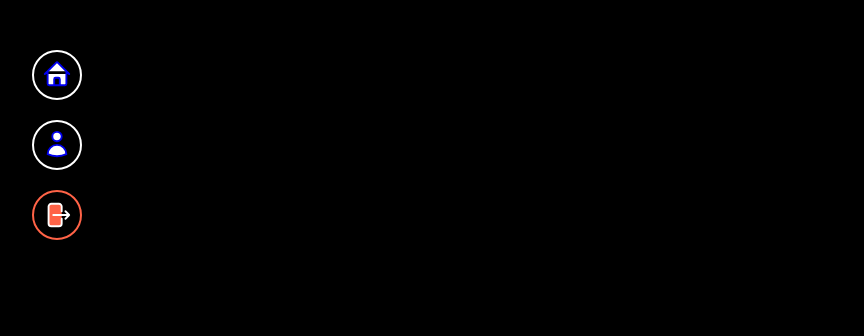
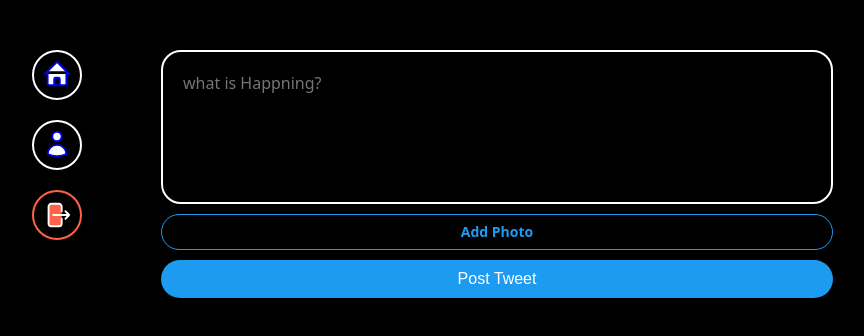
Before and after one commit to taehyeong9210/Mini, a React (Create React App) app in the folder twitter/: page / in a window 1280 px wide. Shown: the top 336 px of the page, without its empty margins (237-1101 px from the left). Built offline with nearby package versions, Linux system fonts and the light colour scheme; no server answers; sample sign-in values are in the browser's storage.

Commit message:
23년 11월 16일

```diff
--- /dev/null
+++ b/twitter/src/components/PostForm.js
@@ -0,0 +1,107 @@
+import React from 'react';
+import styled from 'styled-components';
+import { useState } from 'react';
+
+const Form = styled.form`
+  display: flex;
+  flex-direction: column;
+  gap: 10px;
+`;
+
+const TextArea = styled.textarea`
+  border: 2px solid white;
+  padding: 20px;
+  border-radius: 20px;
+  font-size: 16px;
+  color: white;
+  background-color: black;
+  width: 100%;
+  font-family: system-ui, -apple-system, BlinkMacSystemFont, 'Segoe UI', Roboto,
+    Oxygen, Ubuntu, Cantarell, 'Open Sans', 'Helvetica Neue', sans-serif;
+  resize: none;
+  &::placeholder {
+    font-size: 16px;
+    font-family: system-ui, -apple-system, BlinkMacSystemFont, 'Segoe UI',
+      Roboto, Oxygen, Ubuntu, Cantarell, 'Open Sans', 'Helvetica Neue',
+      sans-serif;
+  }
+  &:focus {
+    outline: none;
+    border-color: #1d9bf0;
+  }
+`;
+
+const AttachFileButton = styled.label`
+  padding: 10px 0px;
+  color: #1d9bf0;
+  text-align: center;
+  border-radius: 20px;
+  border: 1px solid #1d9bf0;
+  font-size: 14px;
+  font-weight: 600;
+  cursor: pointer;
+`;
+
+const AttachFileInput = styled.input`
+  display: none;
+`;
+
+const SubmitButton = styled.input`
+  background-color: #1d9bf0;
+  color: white;
+  border: none;
+  padding: 10px 0px;
+  border-radius: 20px;
+  font-size: 16px;
+  cursor: pointer;
+  &:hover,
+  &:active {
+    opacity: 0.9;
+  }
+`;
+
+const PostForm = () => {
+  const [isLoading, setIsLoading] = useState(false);
+  const [tweets, setTweets] = useState('');
+  const [file, setFile] = useState(null);
+
+  const onChange = (e) => {
+    setTweets(e.target.value);
+  };
+
+  const onFileChange = (e) => {
+    const { files } = e.target;
+    if (files && files.length === 1) {
+      setFile(files[0]);
+    }
+  };
+
+  return (
+    <>
+      <Form>
+        <TextArea
+          rows={5}
+          maxLength={180}
+          onChange={onChange}
+          value={tweets}
+          placeholder="what is Happning?"
+        />
+        <AttachFileButton htmlFor="file">
+          {file ? 'Photo added' : 'Add Photo'}
+        </AttachFileButton>
+        <AttachFileInput
+          onChange={onFileChange}
+          type="file"
+          id="file"
+          accept="image/*"
+        ></AttachFileInput>
+        <SubmitButton
+          type="submit"
+          value={isLoading ? 'Posting...' : 'Post Tweet'}
+        ></SubmitButton>
+      </Form>
+    </>
+  );
+};
+
+export default PostForm;
--- a/twitter/src/routes/Home.js
+++ b/twitter/src/routes/Home.js
@@ -1,11 +1,19 @@
 import React from 'react';
 import { auth } from '../firebase';
+import PostForm from '../components/PostForm';
+import styled from 'styled-components';
+
+const Wrapper = styled.div``;
 
 const Home = () => {
   const logOut = () => {
     auth.signOut();
   };
-  return <div></div>;
+  return (
+    <Wrapper>
+      <PostForm></PostForm>
+    </Wrapper>
+  );
 };
 
 export default Home;
```
